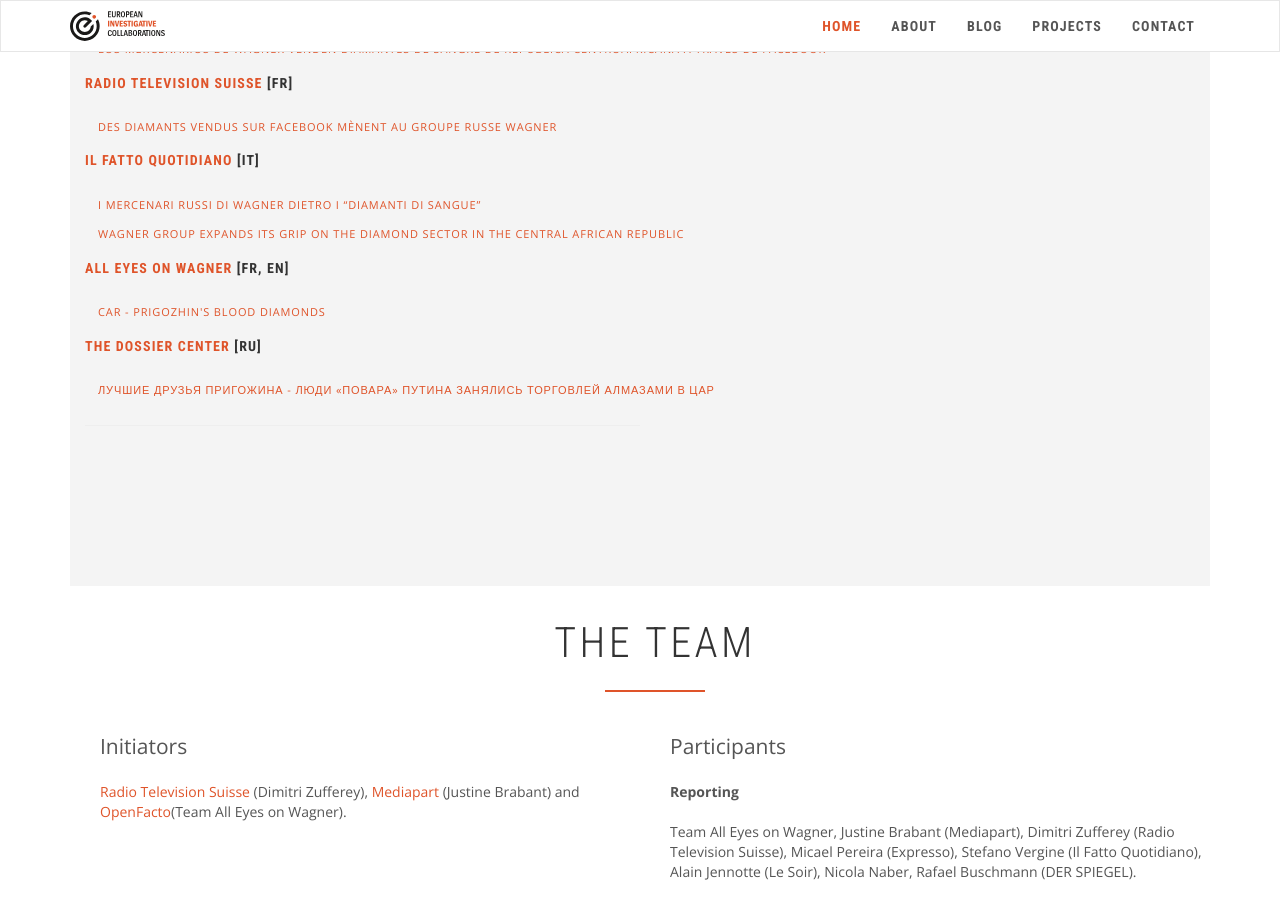
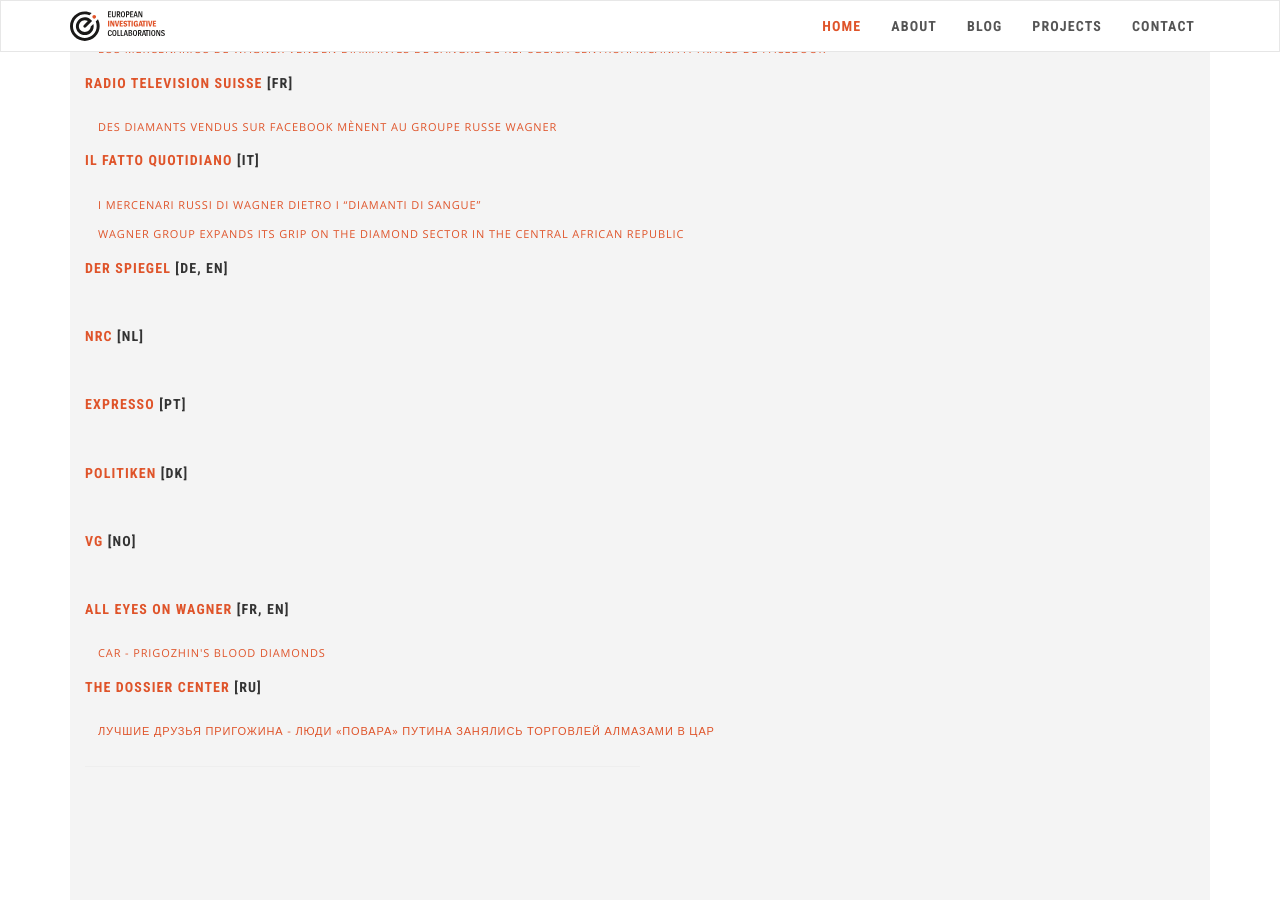
Before and after one commit to eic-network/eic-incubator.github.io, a Jekyll site: the page built from _projects/diamville.md, in a window 1280 px wide and 900 px high, scrolled down 1272 px. Built offline with Jekyll 4.4.1, drawn with Linux system fonts in a browser that asks for light colours; nearby versions of some CDN libraries.

Commit message:
Update diamville.md

```diff
--- a/_projects/diamville.md
+++ b/_projects/diamville.md
@@ -50,6 +50,36 @@ publications:
     url: https://www.ilfattoquotidiano.it/in-edicola/articoli/2022/12/02/wagner-group-expands-its-grip-on-the-diamond-sector-in-the-central-african-republic/6893369/
   name: Il Fatto Quotidiano
   url: https://www.ilfattoquotidiano.it/
+- lang: "[DE, EN]"
+  links:
+  - name:
+    url:
+  name: Der Spiegel
+  url: https://www.spiegel.de/
+- lang: "[NL]"
+  links:
+  - name:
+    url:
+  name: NRC
+  url: https://www.nrc.nl
+- lang: "[PT]"
+  links:
+  - name:
+    url:
+  name: Expresso
+  url: https://expresso.pt
+- lang: "[DK]"
+  links:
+  - name:
+    url:
+  name: Politiken
+  url: https://politiken.dk/
+- lang: "[NO]"
+  links:
+  - name:
+    url:
+  name: VG
+  url: https://www.vg.no/
 - lang: "[FR, EN]"
   links:
   - name: CAR - Prigozhin's blood diamonds
```
